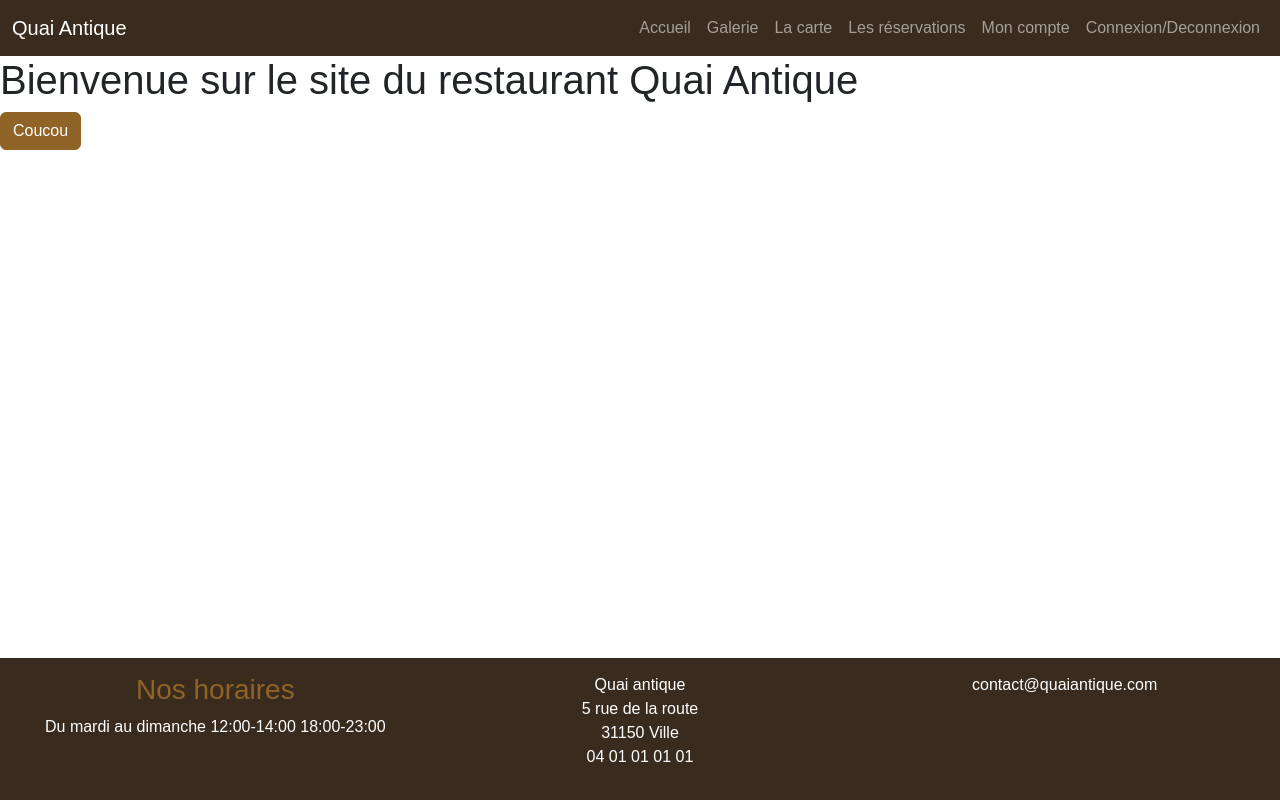
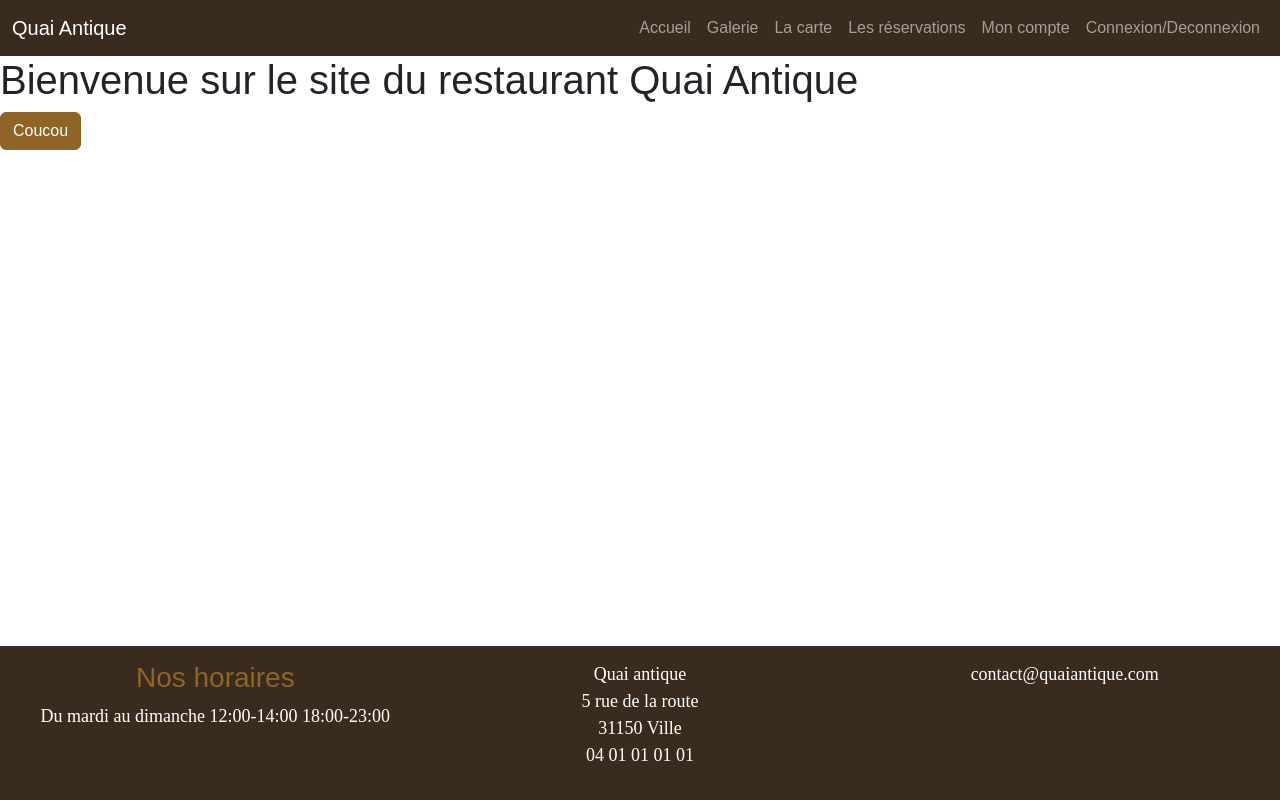
Before and after one commit to tbendev/QuaiAntiqueRestaurantFront, a website with bundled scripts: page index.html in a window 1280 px wide. Built offline with nearby package versions, Linux system fonts and the light colour scheme; files whose address does not match are found by name; a web font is replaced by a local one.

Commit message:
Add font

```diff
--- a/scss/main.scss
+++ b/scss/main.scss
@@ -1,5 +1,5 @@
 @import url("/node_modules/bootstrap-icons/font/bootstrap-icons.css");
-@import 'custom';
+@import "custom";
 
 html {
   position: relative;
@@ -10,9 +10,15 @@ main {
   margin-bottom: 250px;
 }
 
-footer, footer{
+footer,
+footer {
   padding: 15px;
   position: absolute;
   bottom: 0;
   width: 100%;
 }
+
+p {
+  font-family: $font-family-serif;
+  font-size: 18px;
+}
```
Also changed, not shown: scss/main.css, 1 other file. Lines whose indentation alone changed are shown as unchanged.
